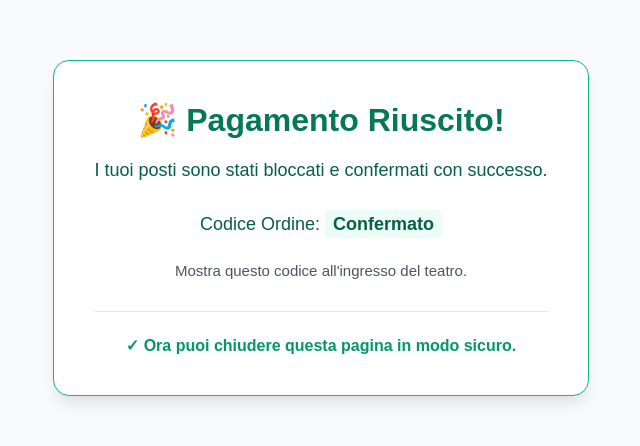
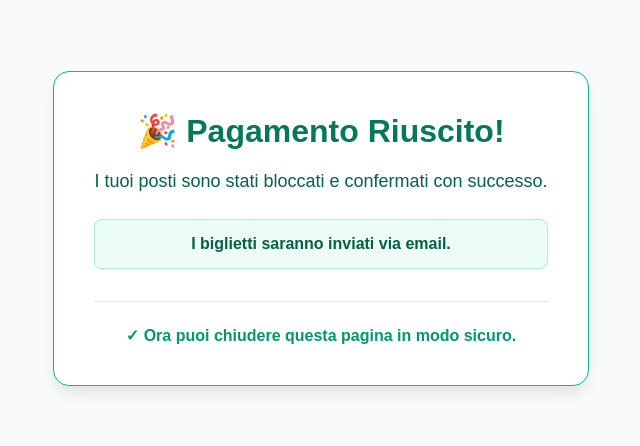
Before and after one commit to aurorafontana/Spettacolo-Prova-a-Prendermi-, a Next.js app: page /success in a window 1280 px wide. Shown: the part 200-646 px from the top of the page, without its empty margins (319-959 px from the left). Built offline with nearby package versions, Linux system fonts and the light colour scheme.

Commit message:
Aggiornamento rapido

```diff
--- a/app/success/page.tsx
+++ b/app/success/page.tsx
@@ -1,10 +1,4 @@
-export default function SuccessPage({
-  searchParams,
-}: {
-  searchParams: { order?: string };
-}) {
-  const orderCode = searchParams?.order || 'Confermato';
-
+export default function SuccessPage() {
   return (
     <div style={{ display: 'flex', flexDirection: 'column', alignItems: 'center', justifyContent: 'center', minHeight: '100vh', padding: '20px', fontFamily: 'sans-serif', textAlign: 'center', backgroundColor: '#f9fafb' }}>
       <div style={{ background: '#ffffff', padding: '40px', borderRadius: '16px', border: '1px solid #10b981', maxWidth: '500px', boxShadow: '0 10px 15px -3px rgba(0, 0, 0, 0.1)' }}>
@@ -12,16 +6,17 @@ export default function SuccessPage({
           🎉 Pagamento Riuscito!
         </h1>
 
-        <p style={{ fontSize: '18px', color: '#065f46', lineHeight: '1.5' }}>
-          I tuoi posti sono stati bloccati e confermati con successo. <br /><br />
-          Codice Ordine: <strong style={{ background: '#ecfdf5', padding: '4px 8px', borderRadius: '4px' }}>{orderCode}</strong>
+        <p style={{ fontSize: '18px', color: '#065f46', lineHeight: '1.5', marginBottom: '24px' }}>
+          I tuoi posti sono stati bloccati e confermati con successo.
         </p>
 
-        <p style={{ marginTop: '24px', fontSize: '15px', color: '#4b5563' }}>
-          Mostra questo codice all'ingresso del teatro.
-        </p>
+        <div style={{ backgroundColor: '#ecfdf5', border: '1px solid #a7f3d0', borderRadius: '8px', padding: '15px', marginBottom: '24px' }}>
+          <p style={{ margin: 0, fontSize: '16px', color: '#065f46', fontWeight: 'bold' }}>
+            I biglietti saranno inviati via email.
+          </p>
+        </div>
 
-        {/* Messaggio finale al posto del pulsante */}
+        {/* Messaggio finale di sicurezza */}
         <div style={{ marginTop: '32px', paddingTop: '24px', borderTop: '1px solid #e5e7eb' }}>
           <p style={{ margin: 0, fontSize: '16px', color: '#059669', fontWeight: 'bold' }}>
             ✓ Ora puoi chiudere questa pagina in modo sicuro.
```
